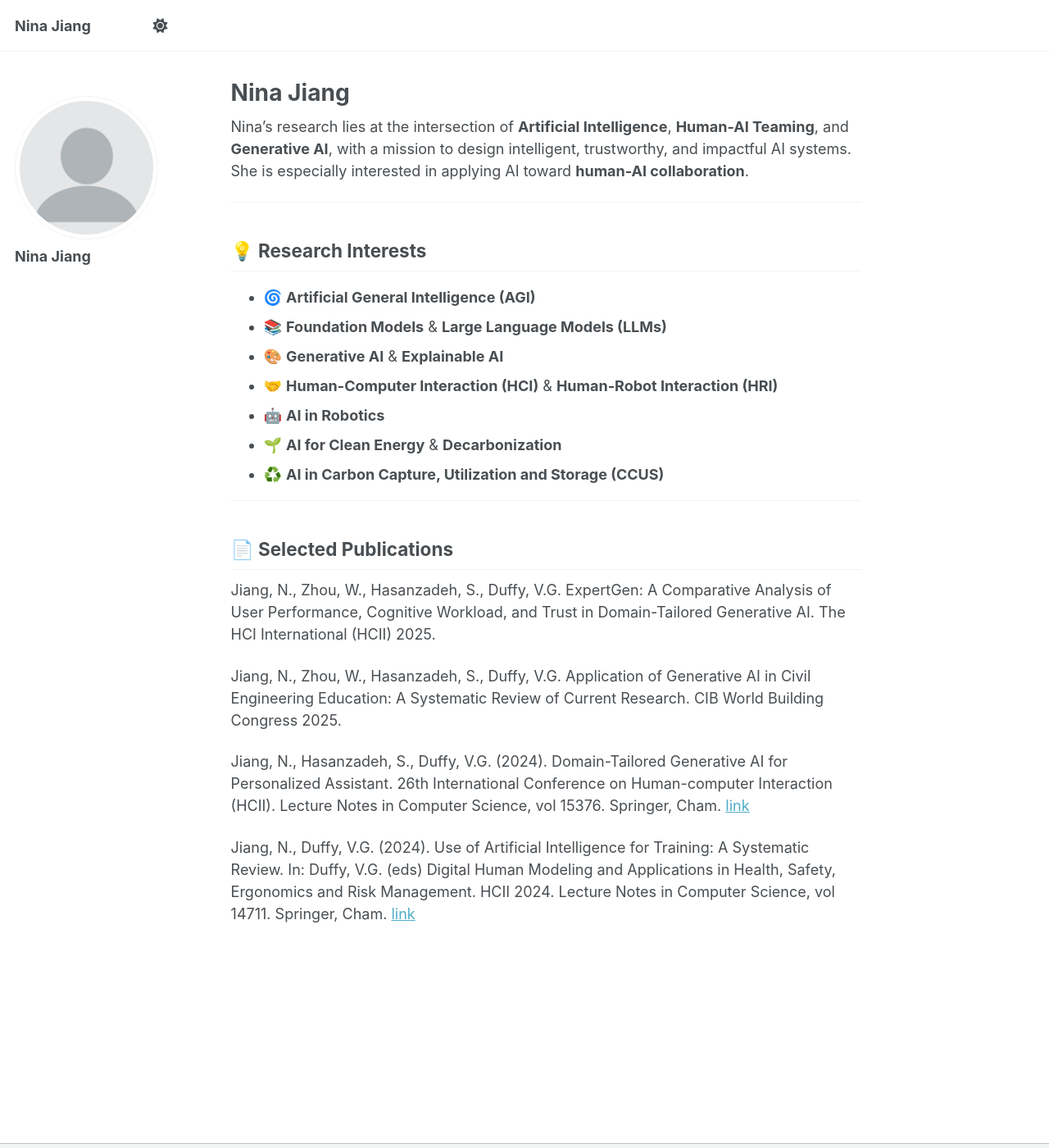
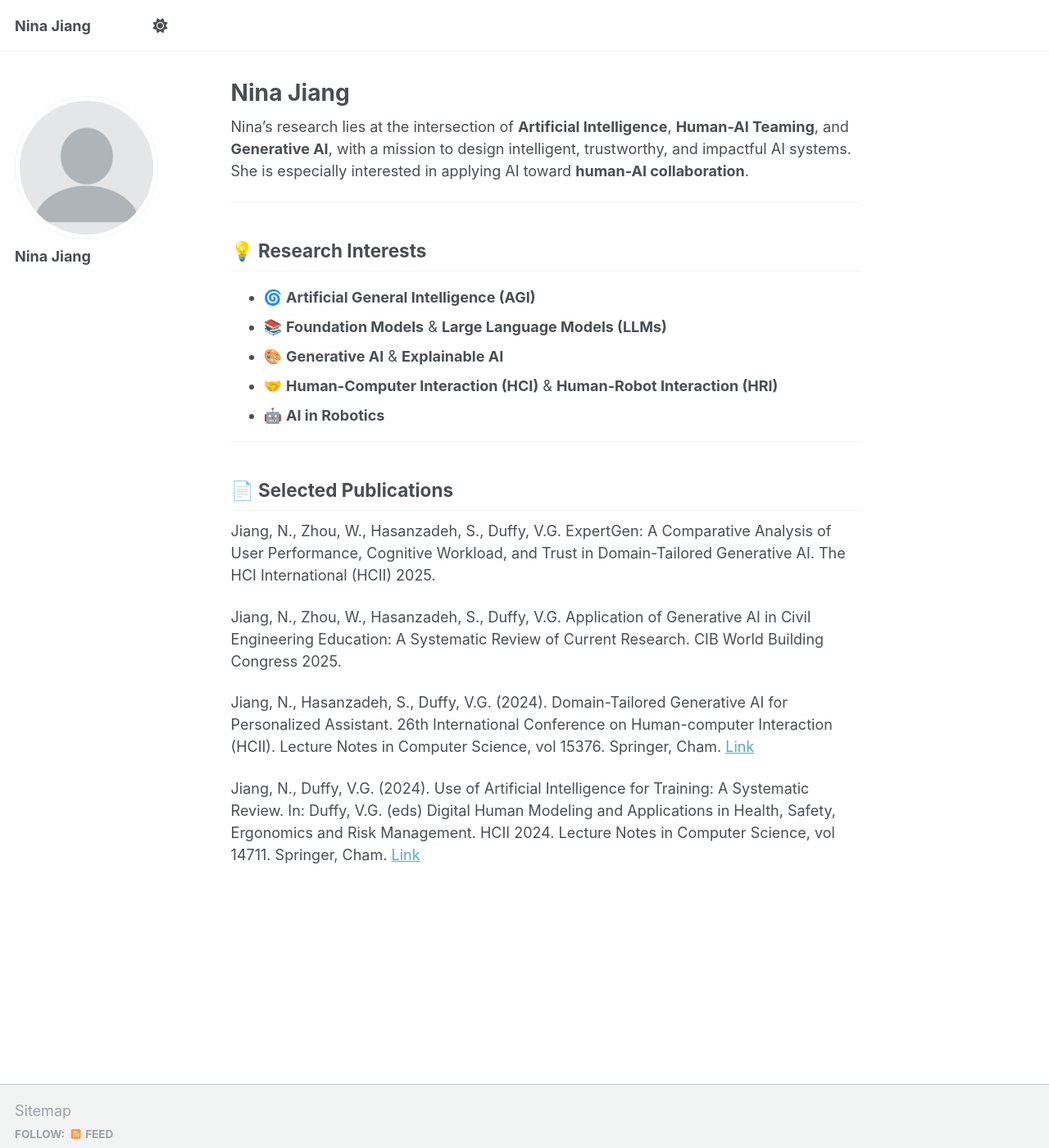
Before and after one commit to Joy-25/nina, a Jekyll site: the page built from _pages/about.md, in a window 1280 px wide and 1400 px high. Shown: the whole window at 82% size. Built offline with Jekyll 4.4.1, drawn with Linux system fonts in a browser that asks for light colours.

Commit message:
Update about.md

```diff
--- a/_pages/about.md
+++ b/_pages/about.md
@@ -19,8 +19,7 @@ Nina’s research lies at the intersection of **Artificial Intelligence**, **Hum
 - 🎨 **Generative AI** & **Explainable AI**
 - 🤝 **Human-Computer Interaction (HCI)** & **Human-Robot Interaction (HRI)**
 - 🤖 **AI in Robotics**
-- 🌱 **AI for Clean Energy** & **Decarbonization**
-- ♻️ **AI in Carbon Capture, Utilization and Storage (CCUS)**
+
 
 ---
 
@@ -30,6 +29,6 @@ Jiang, N., Zhou, W., Hasanzadeh, S., Duffy, V.G. ExpertGen: A Comparative Analys
 
 Jiang, N., Zhou, W., Hasanzadeh, S., Duffy, V.G. Application of Generative AI in Civil Engineering Education: A Systematic Review of Current Research. CIB World Building Congress 2025.
 
-Jiang, N., Hasanzadeh, S., Duffy, V.G. (2024). Domain-Tailored Generative AI for Personalized Assistant. 26th International Conference on Human-computer Interaction (HCII). Lecture Notes in Computer Science, vol 15376. Springer, Cham. [link](https://dl.acm.org/doi/10.1007/978-3-031-76809-5_17)
+Jiang, N., Hasanzadeh, S., Duffy, V.G. (2024). Domain-Tailored Generative AI for Personalized Assistant. 26th International Conference on Human-computer Interaction (HCII). Lecture Notes in Computer Science, vol 15376. Springer, Cham. [Link](https://dl.acm.org/doi/10.1007/978-3-031-76809-5_17)
 
-Jiang, N., Duffy, V.G. (2024). Use of Artificial Intelligence for Training: A Systematic Review. In: Duffy, V.G. (eds) Digital Human Modeling and Applications in Health, Safety, Ergonomics and Risk Management. HCII 2024. Lecture Notes in Computer Science, vol 14711. Springer, Cham. [link](https://link.springer.com/book/9783031935022?srsltid=AfmBOop9X_QMXTxeTNws2ot4Thc3hf70yfEnGzm3PBtedNVvmZkmCk0C)
+Jiang, N., Duffy, V.G. (2024). Use of Artificial Intelligence for Training: A Systematic Review. In: Duffy, V.G. (eds) Digital Human Modeling and Applications in Health, Safety, Ergonomics and Risk Management. HCII 2024. Lecture Notes in Computer Science, vol 14711. Springer, Cham. [Link](https://link.springer.com/book/9783031935022?srsltid=AfmBOop9X_QMXTxeTNws2ot4Thc3hf70yfEnGzm3PBtedNVvmZkmCk0C)
```
